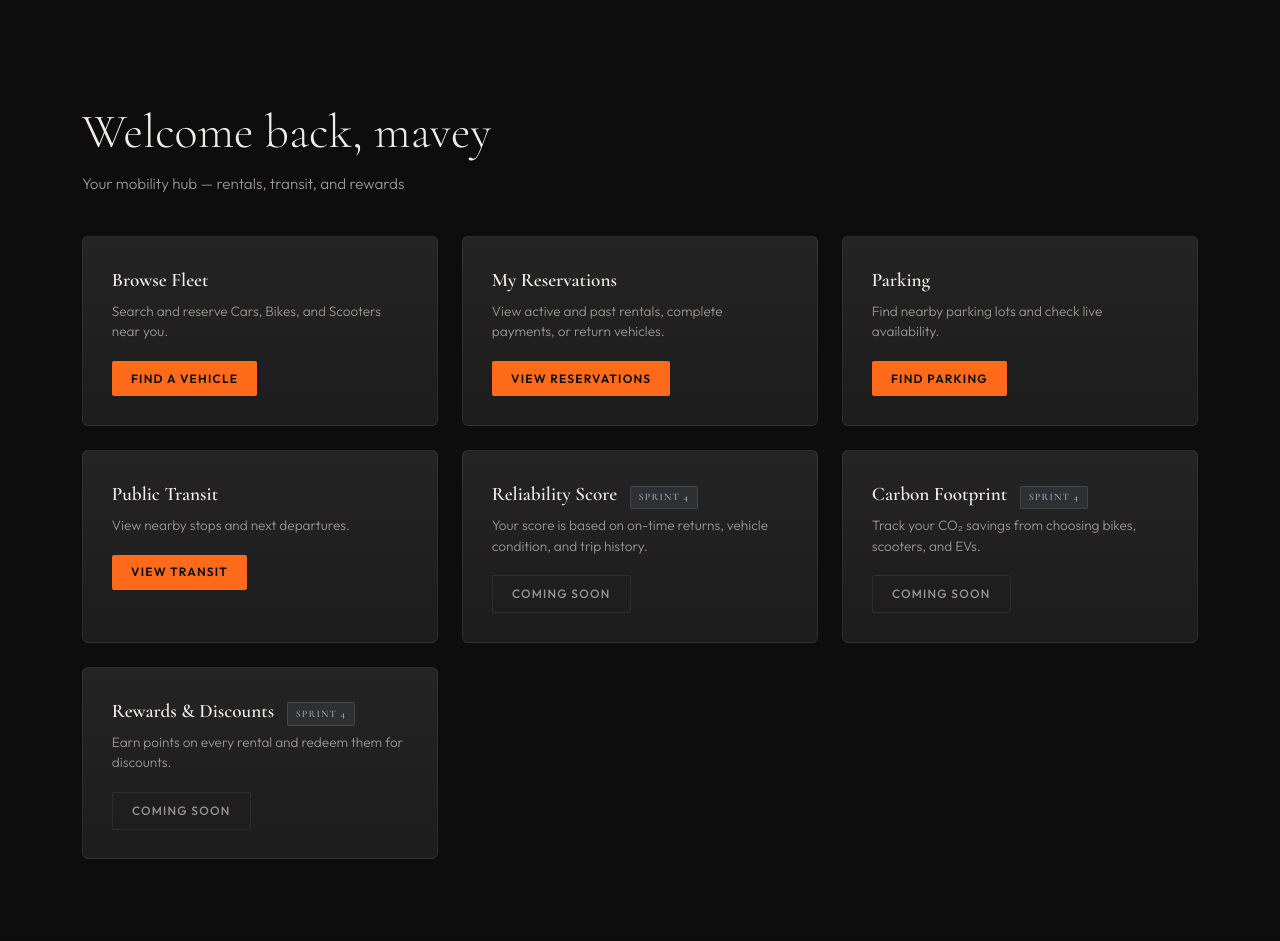
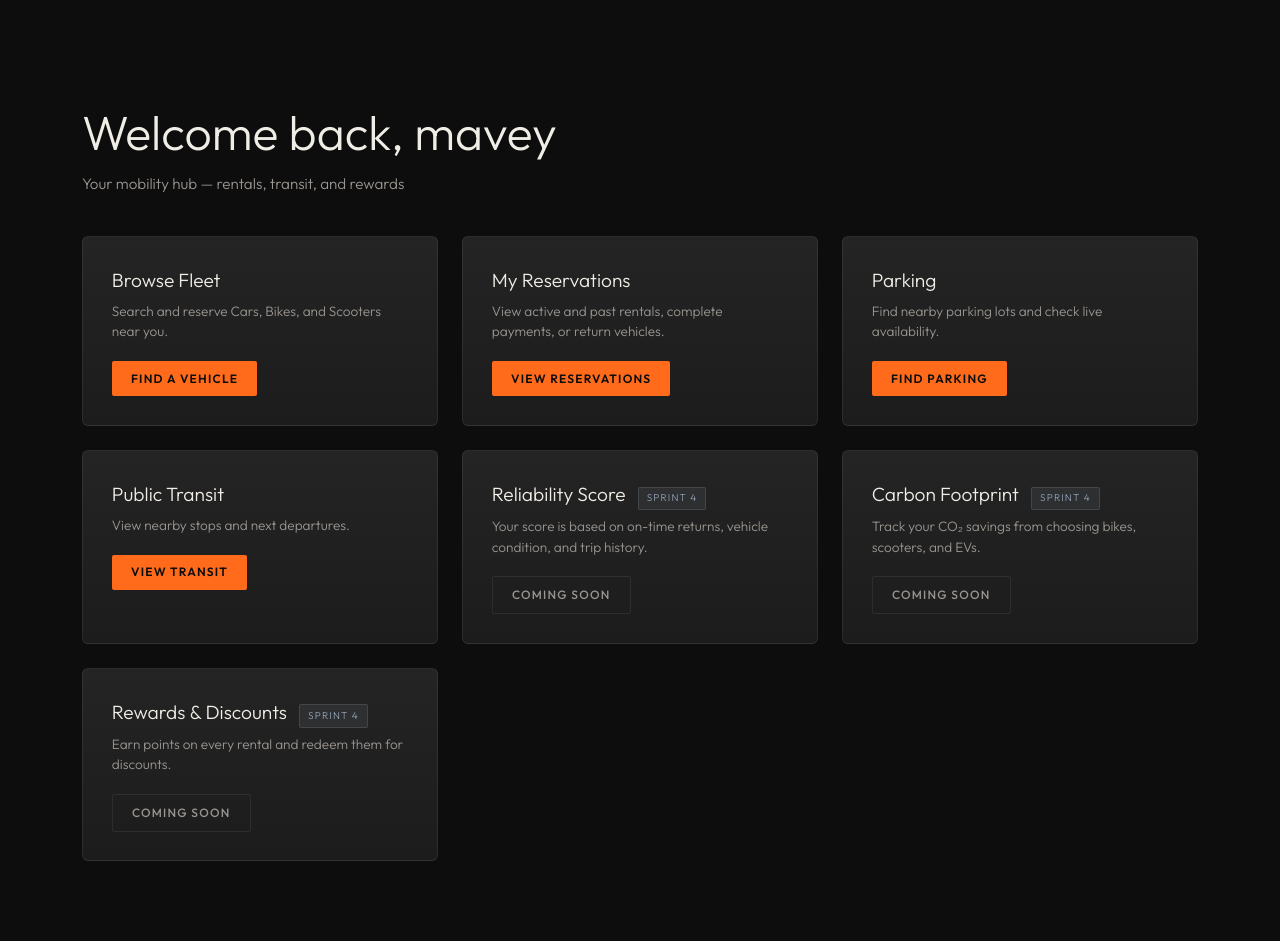
Before and after one commit to ItsMavey/soen343, a Django app: page /commuter/ in a window 1280 px wide. Shown: the part 64-1005 px from the top of the page. Before the commit the page ends 923 px from the top, so only its background shows below. Run offline with Django 5.2, Linux system fonts and the light colour scheme; a user stored in the database is signed in; data that the repository does not hold is empty; parts of the project's set-up code (start-up, migrations or seed data) failed here and were passed over.

Commit message:
Fix dashboard card titles and page titles to match fleet/reservations font style

```diff
--- a/src/Rentals-root/booking/templates/booking/provider_fleet.html
+++ b/src/Rentals-root/booking/templates/booking/provider_fleet.html
@@ -7,7 +7,7 @@
 {% block extra_style %}
         .page-wrap { padding: 3rem 0 5rem; }
         .page-header { display: flex; align-items: center; justify-content: space-between; margin-bottom: 2rem; }
-        .page-title { font-family: var(--font-display); font-size: clamp(1.8rem, 3vw, 2.5rem); font-weight: 300; }
+        .page-title { font-size: clamp(2rem, 4vw, 3rem); font-weight: 300; margin-bottom: 0.3rem; }
         .btn-add { display: inline-flex; align-items: center; gap: 0.4rem; padding: 0.6rem 1.4rem; background: var(--color-accent); color: #0d0d0d; font-size: 0.75rem; font-weight: 600; letter-spacing: 0.1em; text-transform: uppercase; border-radius: 2px; }
         .btn-add:hover { background: var(--color-accent-hover); color: #0d0d0d; }
         .fleet-table { width: 100%; border-collapse: collapse; }
--- a/src/Rentals-root/users/templates/users/city_admin_dashboard.html
+++ b/src/Rentals-root/users/templates/users/city_admin_dashboard.html
@@ -6,11 +6,11 @@
 
 {% block extra_style %}
         .page-wrap { padding: 3rem 0 5rem; }
-        .page-title { font-family: var(--font-display); font-size: clamp(2rem, 4vw, 3rem); font-weight: 300; margin-bottom: 0.3rem; }
+        .page-title { font-size: clamp(2rem, 4vw, 3rem); font-weight: 300; margin-bottom: 0.3rem; }
         .page-subtitle { color: var(--color-text-secondary); font-size: 0.95rem; margin-bottom: 2.5rem; }
         .dash-card { background: linear-gradient(180deg, var(--color-surface-raised), var(--color-surface)); border: 1px solid var(--color-border); border-radius: 6px; padding: 1.8rem; transition: var(--transition-base); }
         .dash-card:hover { border-color: rgba(255,107,26,0.2); }
-        .dash-card-title { font-family: var(--font-display); font-size: 1.2rem; font-weight: 600; margin-bottom: 0.4rem; }
+        .dash-card-title { font-size: 1.2rem; font-weight: 300; margin-bottom: 0.4rem; }
         .dash-card-desc { font-size: 0.85rem; color: var(--color-text-secondary); margin-bottom: 1.2rem; }
         .btn-card-action { display: inline-flex; align-items: center; padding: 0.55rem 1.2rem; background: var(--color-accent); color: #0d0d0d; font-size: 0.75rem; font-weight: 600; letter-spacing: 0.1em; text-transform: uppercase; border: none; border-radius: 2px; cursor: pointer; transition: var(--transition-base); }
         .btn-card-action:hover { background: var(--color-accent-hover); color: #0d0d0d; }
--- a/src/Rentals-root/users/templates/users/commuter_dashboard.html
+++ b/src/Rentals-root/users/templates/users/commuter_dashboard.html
@@ -6,11 +6,11 @@
 
 {% block extra_style %}
         .page-wrap { padding: 3rem 0 5rem; }
-        .page-title { font-family: var(--font-display); font-size: clamp(2rem, 4vw, 3rem); font-weight: 300; margin-bottom: 0.3rem; }
+        .page-title { font-size: clamp(2rem, 4vw, 3rem); font-weight: 300; margin-bottom: 0.3rem; }
         .page-subtitle { color: var(--color-text-secondary); font-size: 0.95rem; margin-bottom: 2.5rem; }
         .dash-card { background: linear-gradient(180deg, var(--color-surface-raised), var(--color-surface)); border: 1px solid var(--color-border); border-radius: 6px; padding: 1.8rem; transition: var(--transition-base); height: 100%; }
         .dash-card:hover { border-color: rgba(255,107,26,0.2); }
-        .dash-card-title { font-family: var(--font-display); font-size: 1.2rem; font-weight: 600; margin-bottom: 0.4rem; }
+        .dash-card-title { font-size: 1.2rem; font-weight: 300; margin-bottom: 0.4rem; }
         .dash-card-desc { font-size: 0.85rem; color: var(--color-text-secondary); margin-bottom: 1.2rem; }
         .btn-card-action { display: inline-flex; align-items: center; padding: 0.55rem 1.2rem; background: var(--color-accent); color: #0d0d0d; font-size: 0.75rem; font-weight: 600; letter-spacing: 0.1em; text-transform: uppercase; border: none; border-radius: 2px; cursor: pointer; transition: var(--transition-base); }
         .btn-card-action:hover { background: var(--color-accent-hover); color: #0d0d0d; }
--- a/src/Rentals-root/users/templates/users/provider_dashboard.html
+++ b/src/Rentals-root/users/templates/users/provider_dashboard.html
@@ -6,11 +6,11 @@
 
 {% block extra_style %}
         .page-wrap { padding: 3rem 0 5rem; }
-        .page-title { font-family: var(--font-display); font-size: clamp(2rem, 4vw, 3rem); font-weight: 300; margin-bottom: 0.3rem; }
+        .page-title { font-size: clamp(2rem, 4vw, 3rem); font-weight: 300; margin-bottom: 0.3rem; }
         .page-subtitle { color: var(--color-text-secondary); font-size: 0.95rem; margin-bottom: 2.5rem; }
         .dash-card { background: linear-gradient(180deg, var(--color-surface-raised), var(--color-surface)); border: 1px solid var(--color-border); border-radius: 6px; padding: 1.8rem; transition: var(--transition-base); }
         .dash-card:hover { border-color: rgba(255,107,26,0.2); }
-        .dash-card-title { font-family: var(--font-display); font-size: 1.2rem; font-weight: 600; margin-bottom: 0.4rem; }
+        .dash-card-title { font-size: 1.2rem; font-weight: 300; margin-bottom: 0.4rem; }
         .dash-card-desc { font-size: 0.85rem; color: var(--color-text-secondary); margin-bottom: 1.2rem; }
         .btn-card-action { display: inline-flex; align-items: center; padding: 0.55rem 1.2rem; background: var(--color-accent); color: #0d0d0d; font-size: 0.75rem; font-weight: 600; letter-spacing: 0.1em; text-transform: uppercase; border: none; border-radius: 2px; cursor: pointer; transition: var(--transition-base); }
         .btn-card-action:hover { background: var(--color-accent-hover); color: #0d0d0d; }
```
